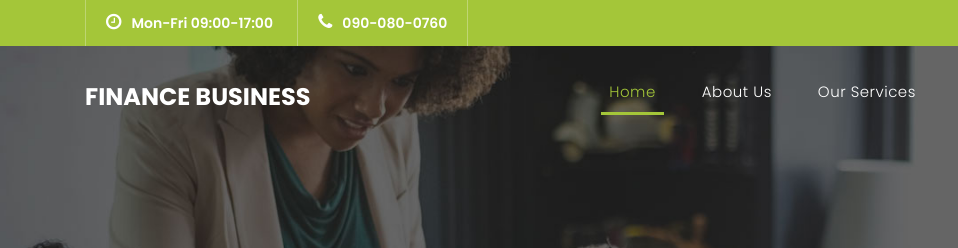
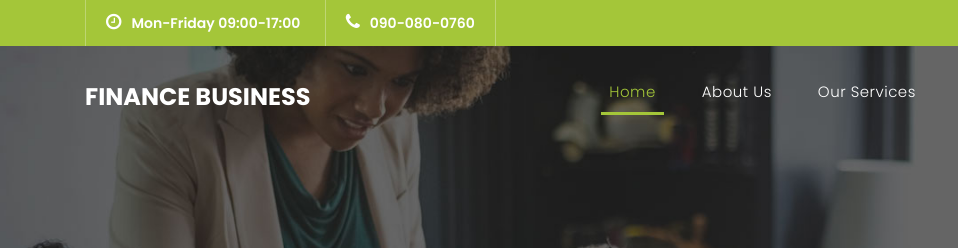
Before and after one commit to TIOJIO/DEVTE-startup, a plain HTML site: page index.html in a window 1280 px wide. Shown: the top 248 px of the page, 0-958 px from the left. Drawn offline with Linux system fonts and the light colour scheme.

Commit message:
push to branch tiojio

```diff
--- a/index.html
+++ b/index.html
@@ -45,7 +45,7 @@ https://templatemo.com/tm-545-finance-business
         <div class="row">
           <div class="col-md-8 col-xs-12">
             <ul class="left-info">
-              <li><a href="#"><i class="fa fa-clock-o"></i>Mon-Fri 09:00-17:00</a></li>
+              <li><a href="#"><i class="fa fa-clock-o"></i>Mon-Friday 09:00-17:00</a></li>
               <li><a href="#"><i class="fa fa-phone"></i>090-080-0760</a></li>
             </ul>
           </div>
```
